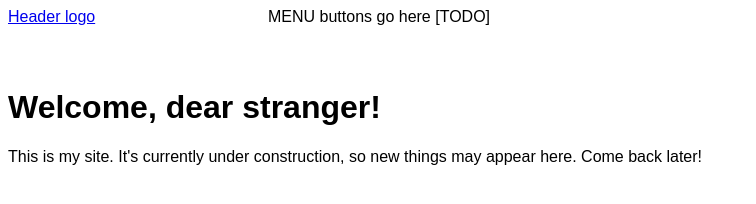
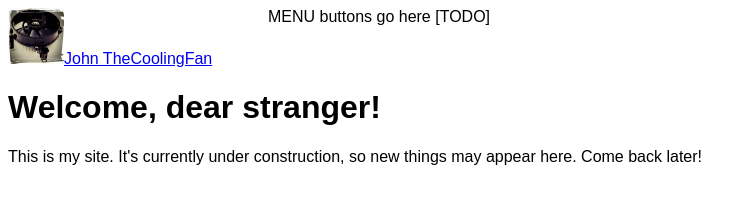
Before and after one commit to JohnTheCoolingFan/JohnTheCoolingFan.github.io, a plain HTML site: page index.html in a window 1280 px wide. Shown: the whole page, without its empty margins (0-756 px from the left). Drawn offline with Linux system fonts and the light colour scheme.

Commit message:
Working on header

```diff
--- a/index.css
+++ b/index.css
@@ -3,11 +3,17 @@ body {
 }
 
 .header {
-    height: 60px;
     width: 100%;
     display: flex;
+    height: 60px;
+    vertical-align: middle;
 }
 
 .header-logo {
     width: 260px;
 }
+
+.header-image {
+    width: 56px;
+    height: 56px;
+}
--- a/index.html
+++ b/index.html
@@ -7,7 +7,7 @@
     </head>
     <body>
         <div class="header">
-            <div class="header-logo"><a href="index.html">Header logo</a></div>
+            <div class="header-logo"><a href="index.html"><img src="imgassets/logo_112.jpg" class="header-image">John TheCoolingFan</a></div>
             <div class="header-menu">MENU buttons go here [TODO]</div>
         </div>
         <h1>Welcome, dear stranger!</h1>
```
